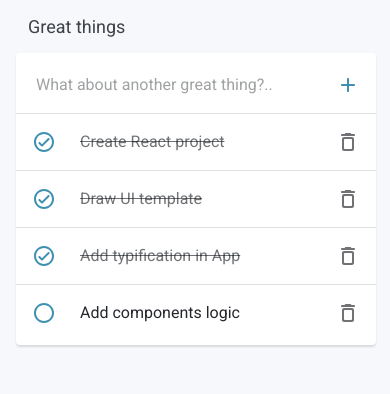
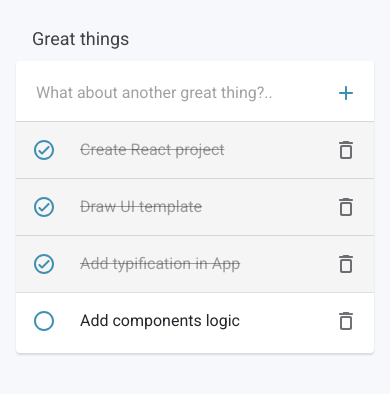
Before and after one commit to GR2EN/react-todo-ts, a React (Create React App) app: page / in a window 390 px wide. Shown: the top 394 px of the page. Built offline with nearby package versions, Linux system fonts and the light colour scheme.

Commit message:
minor imrove styling

```diff
--- a/src/styles/app.scss
+++ b/src/styles/app.scss
@@ -69,12 +69,12 @@ body {
 
 .todo {
   width: 360px;
+  margin-bottom: 24px;
 
   &__title {
     font-size: 18px;
     font-weight: 400;
-    margin-bottom: 16px;
-    margin-left: 12px;
+    padding: 12px 16px;
     color: rgba(16, 20, 25, 0.8);
   }
 
@@ -151,8 +151,10 @@ body {
       }
 
       &--completed {
+        background-color: rgba(0, 0, 0, 0.04);
+
         #{$self}-text {
-          color: rgba(16, 20, 25, 0.6);
+          color: rgba(16, 20, 25, 0.4);
           text-decoration: line-through;
         }
 
@@ -167,3 +169,9 @@ body {
     }
   }
 }
+
+@media (max-width: 767px) {
+  .todo {
+    width: 100%;
+  }
+}
```
